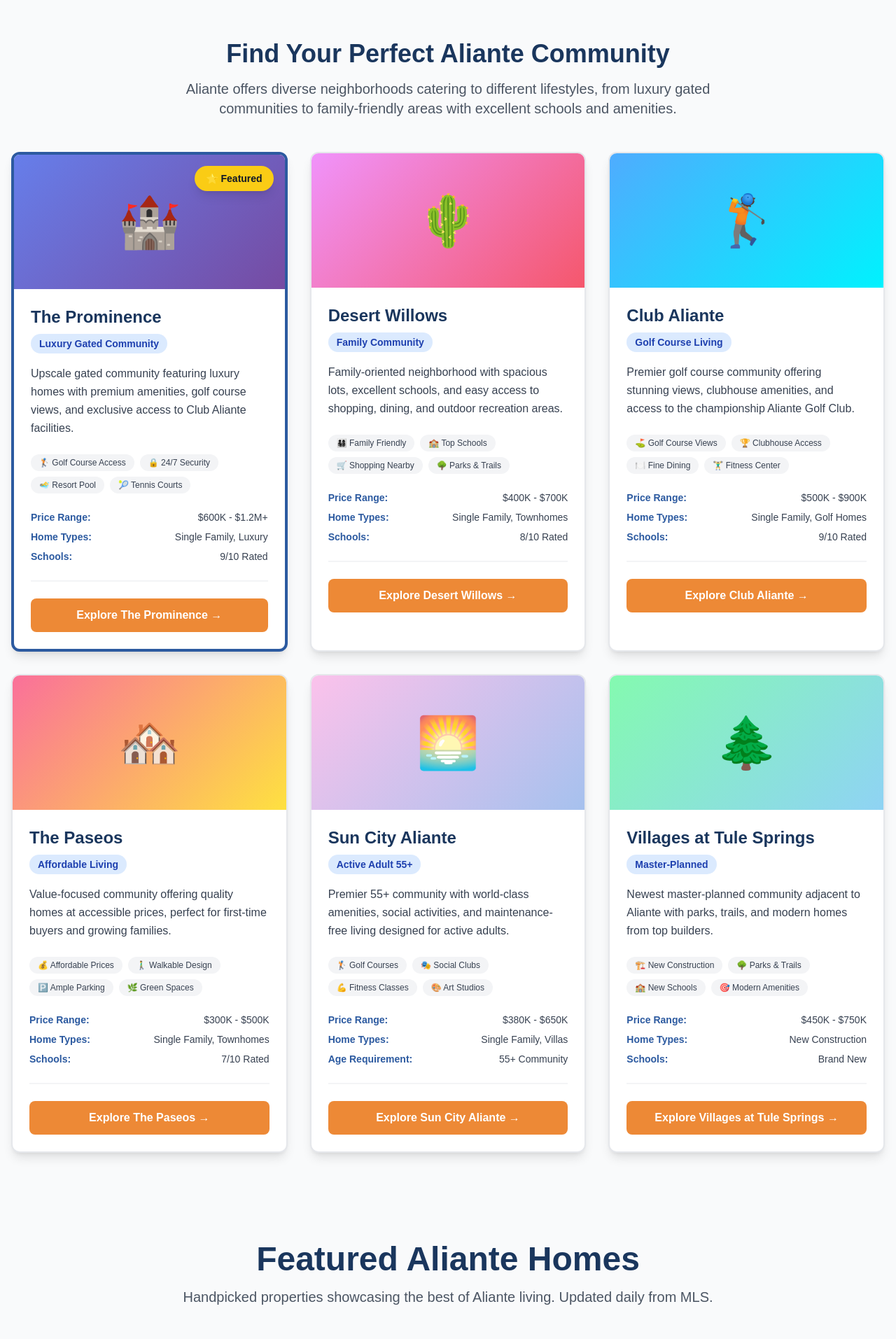
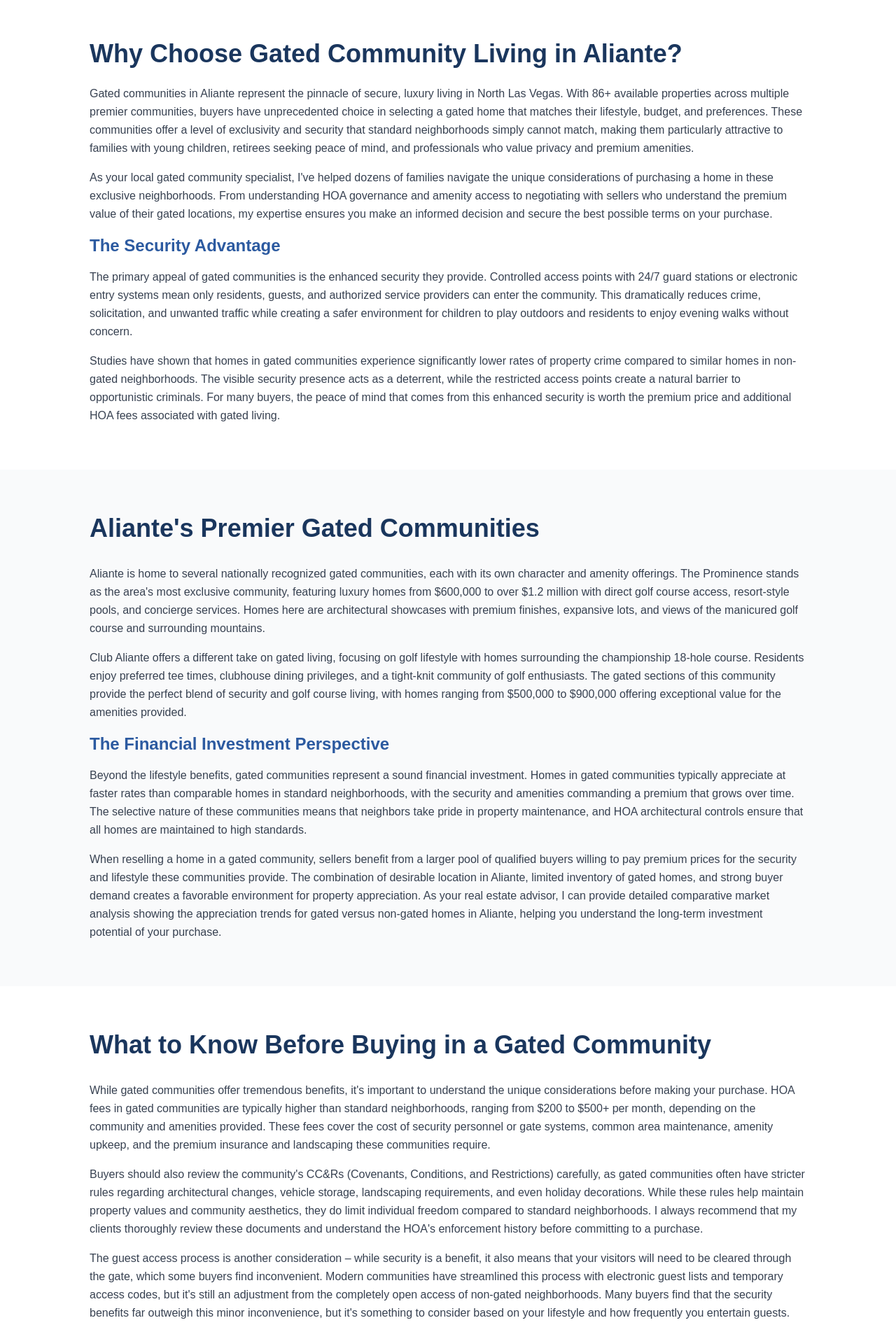
Before and after one commit to DrJanDuffy/aliantehomesforsale.com, a Next.js app: page /gated-communities in a window 1280 px wide. Shown: the part 1000-2913 px from the top of the page at 70% size. Built offline with nearby package versions, Linux system fonts and the light colour scheme; no server answers.

Commit message:
feat: Add comprehensive SEO content to Gated Communities page - 3 H2s, 2 H3s, 900+ words

```diff
--- /dev/null
+++ b/app/components/GatedCommunitiesContent.tsx
@@ -0,0 +1,89 @@
+'use client';
+
+export default function GatedCommunitiesContent() {
+  return (
+    <>
+      <section className="py-16 px-4 bg-white">
+        <div className="max-w-5xl mx-auto">
+          <h2 className="text-3xl sm:text-4xl font-bold mb-6" style={{ color: '#1a365d' }}>
+            Why Choose Gated Community Living in Aliante?
+          </h2>
+
+          <div className="prose prose-lg max-w-none text-gray-700 space-y-4">
+            <p className="leading-relaxed">
+              Gated communities in Aliante represent the pinnacle of secure, luxury living in North Las Vegas. With 86+ available properties across multiple premier communities, buyers have unprecedented choice in selecting a gated home that matches their lifestyle, budget, and preferences. These communities offer a level of exclusivity and security that standard neighborhoods simply cannot match, making them particularly attractive to families with young children, retirees seeking peace of mind, and professionals who value privacy and premium amenities.
+            </p>
+
+            <p className="leading-relaxed">
+              As your local gated community specialist, I've helped dozens of families navigate the unique considerations of purchasing a home in these exclusive neighborhoods. From understanding HOA governance and amenity access to negotiating with sellers who understand the premium value of their gated locations, my expertise ensures you make an informed decision and secure the best possible terms on your purchase.
+            </p>
+
+            <h3 className="text-2xl font-bold mt-8 mb-4" style={{ color: '#2c5aa0' }}>
+              The Security Advantage
+            </h3>
+
+            <p className="leading-relaxed">
+              The primary appeal of gated communities is the enhanced security they provide. Controlled access points with 24/7 guard stations or electronic entry systems mean only residents, guests, and authorized service providers can enter the community. This dramatically reduces crime, solicitation, and unwanted traffic while creating a safer environment for children to play outdoors and residents to enjoy evening walks without concern.
+            </p>
+
+            <p className="leading-relaxed">
+              Studies have shown that homes in gated communities experience significantly lower rates of property crime compared to similar homes in non-gated neighborhoods. The visible security presence acts as a deterrent, while the restricted access points create a natural barrier to opportunistic criminals. For many buyers, the peace of mind that comes from this enhanced security is worth the premium price and additional HOA fees associated with gated living.
+            </p>
+          </div>
+        </div>
+      </section>
+
+      <section className="py-16 px-4 bg-gray-50">
+        <div className="max-w-5xl mx-auto">
+          <h2 className="text-3xl sm:text-4xl font-bold mb-8" style={{ color: '#1a365d' }}>
+            Aliante's Premier Gated Communities
+          </h2>
+
+          <div className="prose prose-lg max-w-none text-gray-700 space-y-4">
+            <p className="leading-relaxed">
+              Aliante is home to several nationally recognized gated communities, each with its own character and amenity offerings. The Prominence stands as the area's most exclusive community, featuring luxury homes from $600,000 to over $1.2 million with direct golf course access, resort-style pools, and concierge services. Homes here are architectural showcases with premium finishes, expansive lots, and views of the manicured golf course and surrounding mountains.
+            </p>
+
+            <p className="leading-relaxed">
+              Club Aliante offers a different take on gated living, focusing on golf lifestyle with homes surrounding the championship 18-hole course. Residents enjoy preferred tee times, clubhouse dining privileges, and a tight-knit community of golf enthusiasts. The gated sections of this community provide the perfect blend of security and golf course living, with homes ranging from $500,000 to $900,000 offering exceptional value for the amenities provided.
+            </p>
+
+            <h3 className="text-2xl font-bold mt-8 mb-4" style={{ color: '#2c5aa0' }}>
+              The Financial Investment Perspective
+            </h3>
+
+            <p className="leading-relaxed">
+              Beyond the lifestyle benefits, gated communities represent a sound financial investment. Homes in gated communities typically appreciate at faster rates than comparable homes in standard neighborhoods, with the security and amenities commanding a premium that grows over time. The selective nature of these communities means that neighbors take pride in property maintenance, and HOA architectural controls ensure that all homes are maintained to high standards.
+            </p>
+
+            <p className="leading-relaxed">
+              When reselling a home in a gated community, sellers benefit from a larger pool of qualified buyers willing to pay premium prices for the security and lifestyle these communities provide. The combination of desirable location in Aliante, limited inventory of gated homes, and strong buyer demand creates a favorable environment for property appreciation. As your real estate advisor, I can provide detailed comparative market analysis showing the appreciation trends for gated versus non-gated homes in Aliante, helping you understand the long-term investment potential of your purchase.
+            </p>
+          </div>
+        </div>
+      </section>
+
+      <section className="py-16 px-4 bg-white">
+        <div className="max-w-5xl mx-auto">
+          <h2 className="text-3xl sm:text-4xl font-bold mb-8" style={{ color: '#1a365d' }}>
+            What to Know Before Buying in a Gated Community
+          </h2>
+
+          <div className="prose prose-lg max-w-none text-gray-700 space-y-4">
+            <p className="leading-relaxed">
+              While gated communities offer tremendous benefits, it's important to understand the unique considerations before making your purchase. HOA fees in gated communities are typically higher than standard neighborhoods, ranging from $200 to $500+ per month, depending on the community and amenities provided. These fees cover the cost of security personnel or gate systems, common area maintenance, amenity upkeep, and the premium insurance and landscaping these communities require.
+            </p>
+
+            <p className="leading-relaxed">
+              Buyers should also review the community's CC&Rs (Covenants, Conditions, and Restrictions) carefully, as gated communities often have stricter rules regarding architectural changes, vehicle storage, landscaping requirements, and even holiday decorations. While these rules help maintain property values and community aesthetics, they do limit individual freedom compared to standard neighborhoods. I always recommend that my clients thoroughly review these documents and understand the HOA's enforcement history before committing to a purchase.
+            </p>
+
+            <p className="leading-relaxed">
+              The guest access process is another consideration – while security is a benefit, it also means that your visitors will need to be cleared through the gate, which some buyers find inconvenient. Modern communities have streamlined this process with electronic guest lists and temporary access codes, but it's still an adjustment from the completely open access of non-gated neighborhoods. Many buyers find that the security benefits far outweigh this minor inconvenience, but it's something to consider based on your lifestyle and how frequently you entertain guests.
+            </p>
+          </div>
+        </div>
+      </section>
+    </>
+  );
+}
--- a/app/gated-communities/page.tsx
+++ b/app/gated-communities/page.tsx
@@ -1,8 +1,8 @@
 import type { Metadata } from 'next';
 import EnhancedHero from '../components/EnhancedHero';
+import GatedCommunitiesContent from '../components/GatedCommunitiesContent';
+import NeighborhoodCards from '../components/NeighborhoodCards';
 import EnhancedFeaturedProperties from '../components/EnhancedFeaturedProperties';
-import EnhancedPropertyTypes from '../components/EnhancedPropertyTypes';
-import NeighborhoodCards from '../components/NeighborhoodCards';
 import HomesCTA from '../components/HomesCTA';
 
 export const metadata: Metadata = {
@@ -17,6 +17,7 @@ export default function GatedCommunities() {
   return (
     <main>
       <EnhancedHero />
+      <GatedCommunitiesContent />
       <NeighborhoodCards />
       <EnhancedFeaturedProperties />
       <HomesCTA />
```
